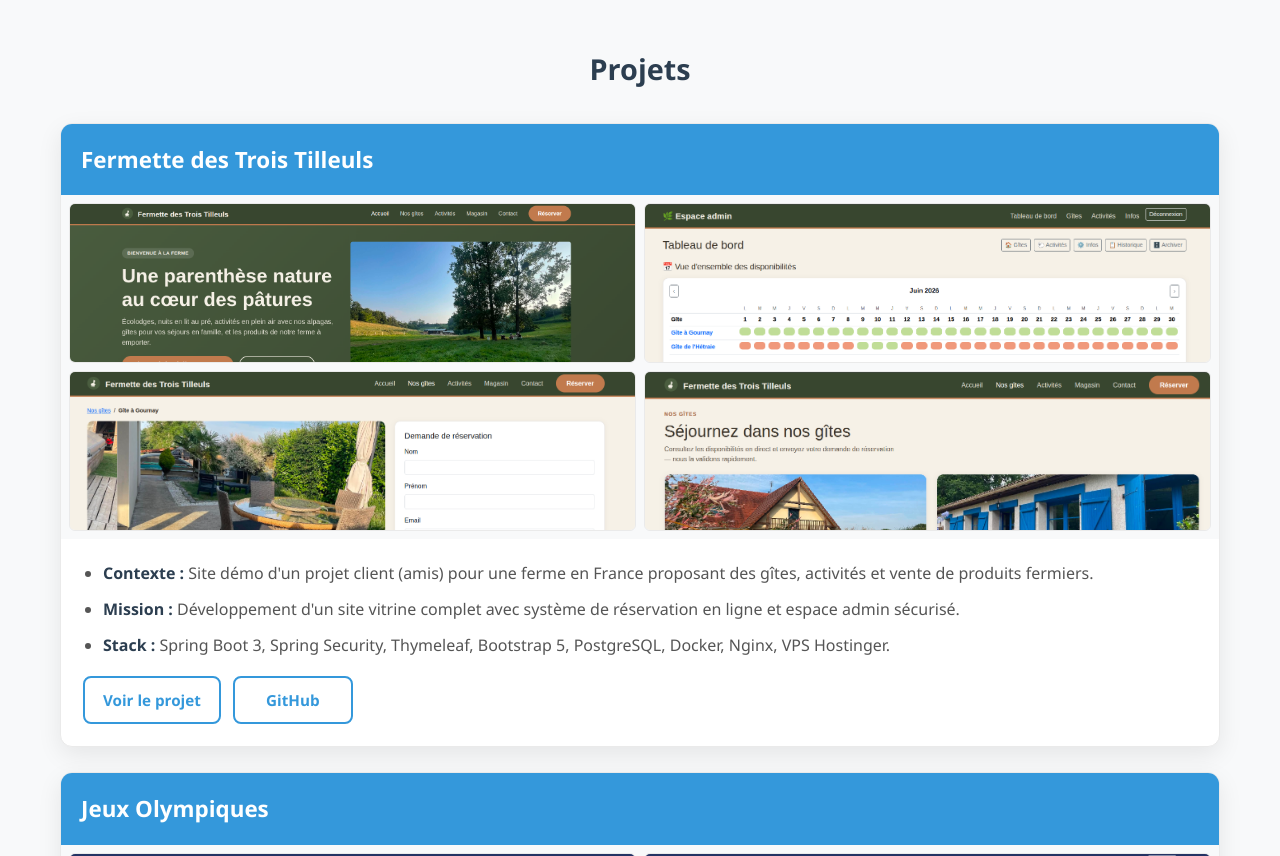
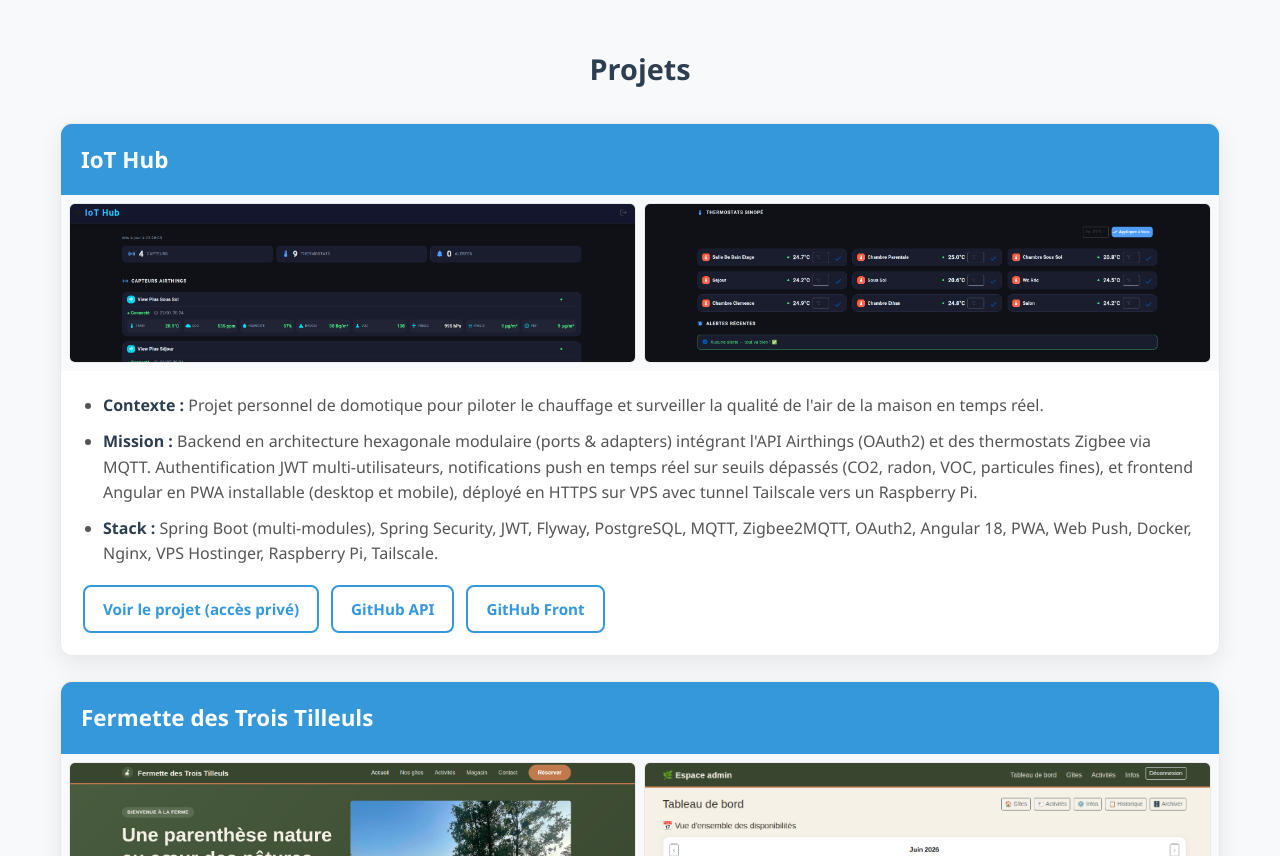
Before and after one commit to Y-rog/portfolio, a plain HTML site: page index.html in a window 1280 px wide. Shown: the part 940-1796 px from the top of the page. Drawn offline with nearby package versions, Linux system fonts and the light colour scheme.

Commit message:
feat: ajout du projet IoT Hub au portfolio (accès privé)

```diff
--- a/index.html
+++ b/index.html
@@ -25,7 +25,7 @@
         <section>
             <h3>Formation</h3>
             <ul>
-                <li><strong>Concepteur, Développeur de Solutions Digitales</strong> — Bac+4 (France) / équivalent Baccalauréat</li>
+                <li><strong>Concepteur, Développeur de Solutions Digitales</strong> — Bac+3/4 (France) / équivalent Baccalauréat</li>
                 <li><strong>Développeur Web et Web Mobile</strong> — Bac+2 (France) / équivalent DEC</li>
             </ul>
         </section>
@@ -52,6 +52,27 @@
         <section>
             <h3>Projets</h3>
             <div class="projects">
+
+                <!-- IoT Hub -->
+                <div class="project">
+                    <h4>IoT Hub</h4>
+                    <div class="project-screenshots">
+                        <img src="images/iot-hub-airthings.png" alt="Dashboard IoT Hub - Capteurs Airthings" class="project-screenshot">
+                        <img src="images/iot-hub-thermostats.png" alt="Dashboard IoT Hub - Thermostats" class="project-screenshot">
+                    </div>
+                    <div class="project-content">
+                        <ul>
+                            <li><strong>Contexte :</strong> Projet personnel de domotique pour piloter le chauffage et surveiller la qualité de l'air de la maison en temps réel.</li>
+                            <li><strong>Mission :</strong> Backend en architecture hexagonale modulaire (ports & adapters) intégrant l'API Airthings (OAuth2) et des thermostats Zigbee via MQTT. Authentification JWT multi-utilisateurs, notifications push en temps réel sur seuils dépassés (CO2, radon, VOC, particules fines), et frontend Angular en PWA installable (desktop et mobile), déployé en HTTPS sur VPS avec tunnel Tailscale vers un Raspberry Pi.</li>
+                            <li><strong>Stack :</strong> Spring Boot (multi-modules), Spring Security, JWT, Flyway, PostgreSQL, MQTT, Zigbee2MQTT, OAuth2, Angular 18, PWA, Web Push, Docker, Nginx, VPS Hostinger, Raspberry Pi, Tailscale.</li>
+                        </ul>
+                        <div class="links">
+                            <a href="https://iot-hub.y-rog.com" target="_blank">Voir le projet (accès privé)</a>
+                            <a href="https://github.com/Y-rog/api-iot-hub" target="_blank">GitHub API</a>
+                            <a href="https://github.com/Y-rog/iot-hub-front" target="_blank">GitHub Front</a>
+                        </div>
+                    </div>
+                </div>
 
                 <!-- Fermette des Trois Tilleuls -->
                 <div class="project">
```
Also changed, not shown: images/iot-hub-airthings.png (added), images/iot-hub-thermostats.png (added).
